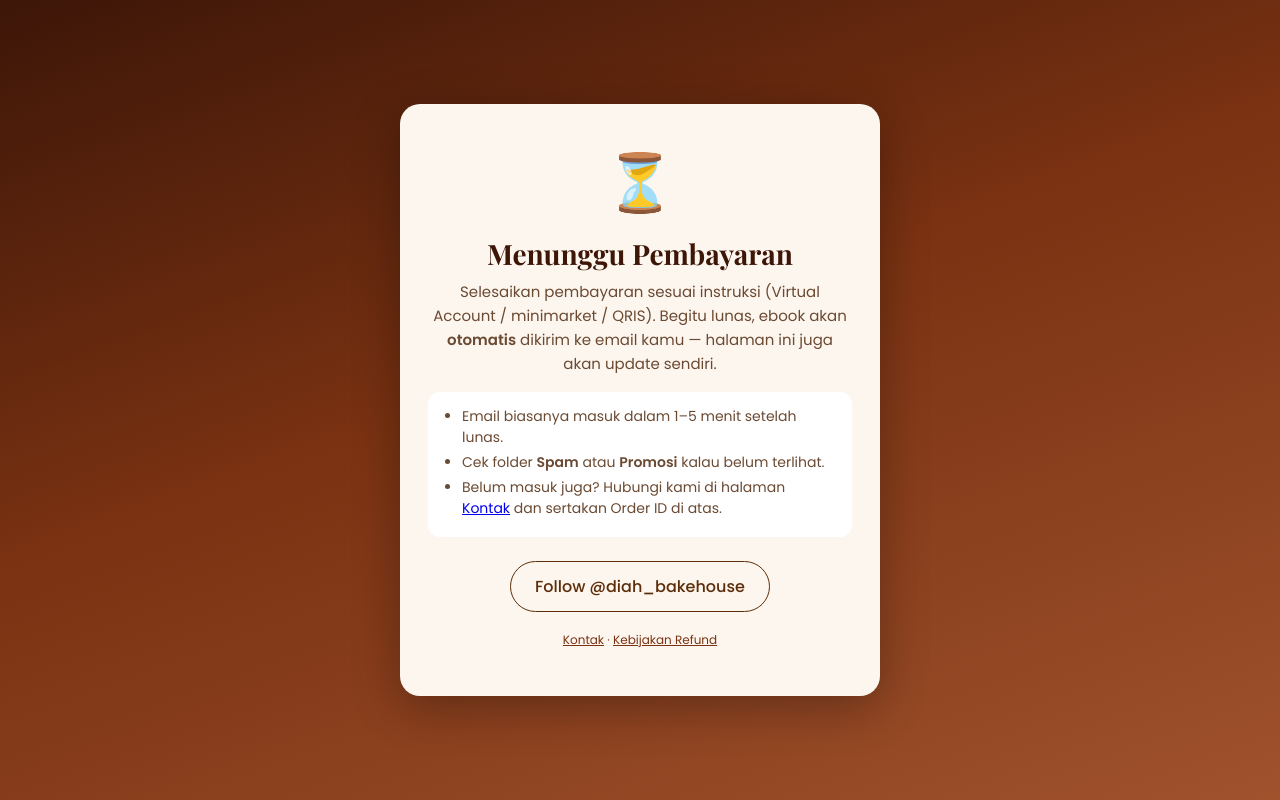
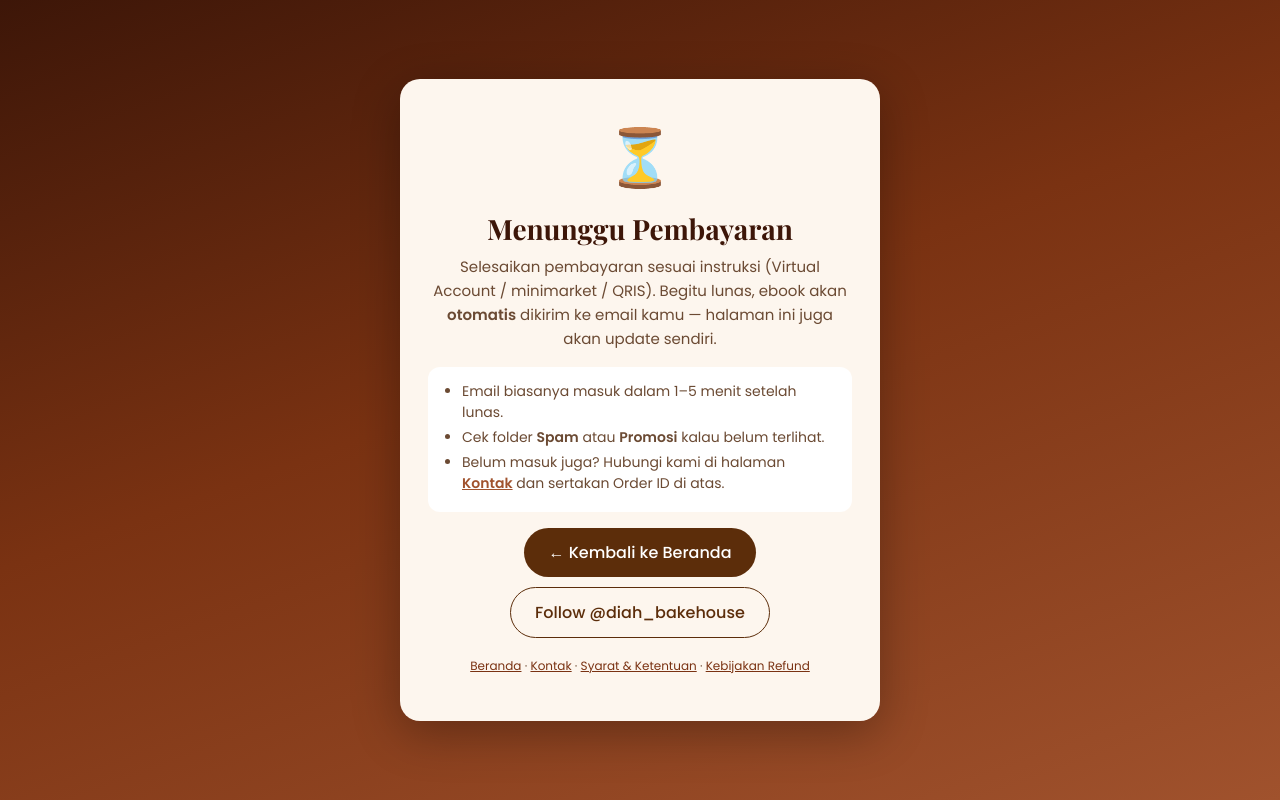
Before and after one commit to Auq21/diahbakehouse, a Flask app: page /sukses in a window 1280 px wide. Run offline with Flask 3, Linux system fonts and the light colour scheme; some libraries are stand-ins or nearby versions.

Commit message:
Navigasi di halaman sukses + perbaikan PDF & ADMIN_KEY

```diff
--- a/templates/ebook.html
+++ b/templates/ebook.html
@@ -526,6 +526,11 @@
     .hpp-row { gap: 14px; }
     .hpp-label { flex: none; width: 80%; }
     .hpp-val { flex: none; width: 20%; text-align: right; }
+    /* halaman Modal: rapatkan supaya muat 1 halaman (tidak ada halaman kosong) */
+    .modal-tbl .mlab, .modal-tbl .mval { padding-top: 7px !important; padding-bottom: 7px !important; }
+    .hpp-box td { padding-top: 7px !important; padding-bottom: 7px !important; }
+    .hpp-head { padding: 9px 18px; }
+    .hpp-box { margin-bottom: 14px; }
   }
   .modal-tbl { width: 100%; border-collapse: collapse; font-size: 13.5px; }
   .modal-tbl .mrow { border-bottom: 1px dashed #EDE0D4; }
--- a/templates/sukses.html
+++ b/templates/sukses.html
@@ -20,6 +20,11 @@
   .tips li { margin-left: 18px; margin-bottom: 4px; }
   .btn { display: inline-block; margin-top: 8px; padding: 12px 24px; background: #5C2D0A; color: #fff; text-decoration: none; border-radius: 100px; font-weight: 500; }
   .btn.alt { background: transparent; color: #5C2D0A; border: 1.5px solid #5C2D0A; }
+  .aksi { display: flex; flex-wrap: wrap; gap: 10px; justify-content: center; margin-top: 8px; }
+  .aksi .btn { margin-top: 0; }
+  .tips a { color: #A0522D; font-weight: 600; }
+  .nav-bawah { margin-top: 18px; font-size: 12px; }
+  .nav-bawah a { color: #7A3212; }
   .state { display: none; }
   .state.on { display: block; }
 </style>
@@ -57,8 +62,11 @@
     <li>Belum masuk juga? Hubungi kami di halaman <a href="/kontak">Kontak</a> dan sertakan Order ID di atas.</li>
   </ul>
 
-  <a href="https://instagram.com/diah_bakehouse" target="_blank" rel="noopener" class="btn alt">Follow @diah_bakehouse</a>
-  <p style="margin-top:18px;font-size:12px"><a href="/kontak" style="color:#7A3212">Kontak</a> · <a href="/kebijakan-refund" style="color:#7A3212">Kebijakan Refund</a></p>
+  <div class="aksi">
+    <a href="/" class="btn">← Kembali ke Beranda</a>
+    <a href="https://instagram.com/diah_bakehouse" target="_blank" rel="noopener" class="btn alt">Follow @diah_bakehouse</a>
+  </div>
+  <p class="nav-bawah"><a href="/">Beranda</a> · <a href="/kontak">Kontak</a> · <a href="/syarat-ketentuan">Syarat &amp; Ketentuan</a> · <a href="/kebijakan-refund">Kebijakan Refund</a></p>
 </div>
 
 <script>
```
